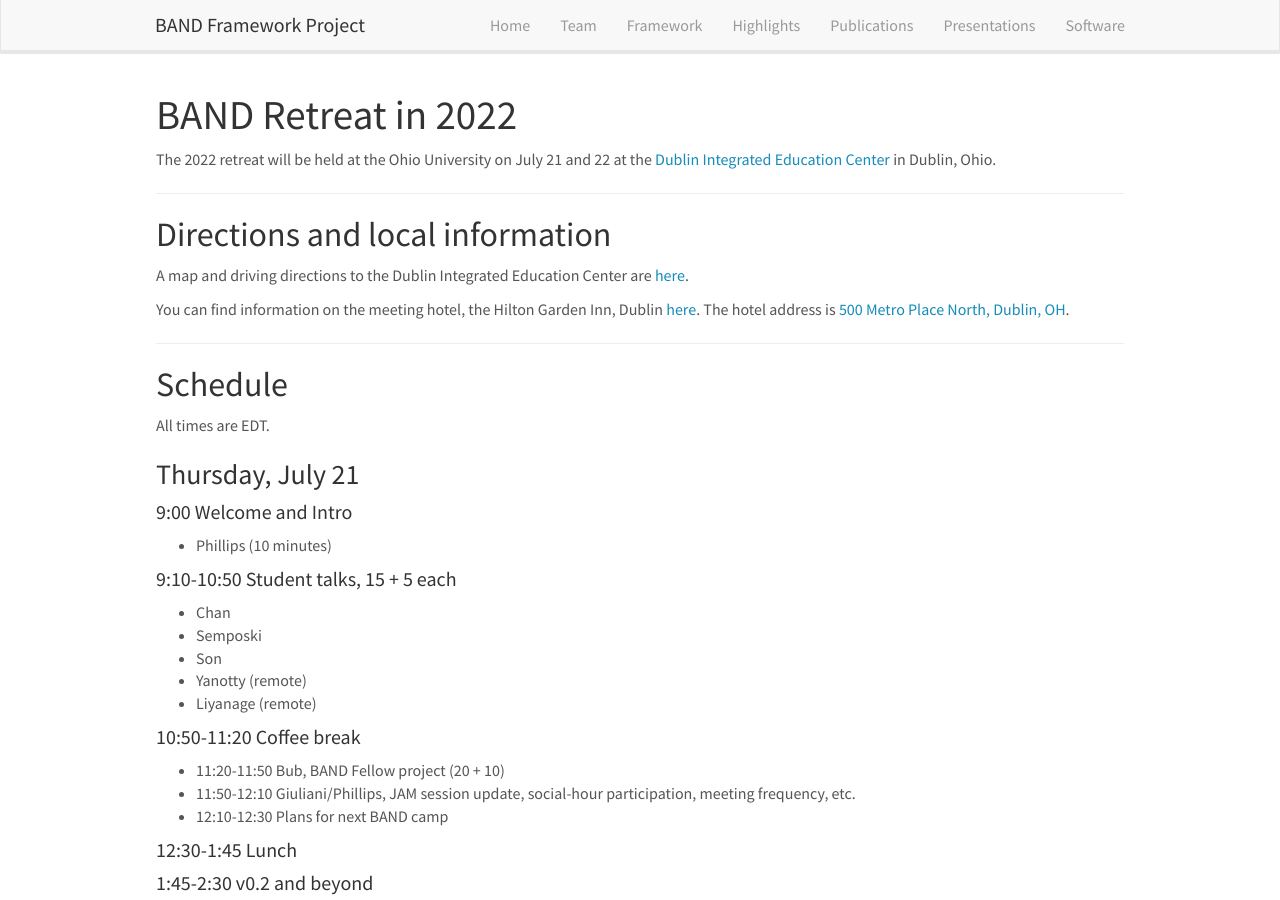
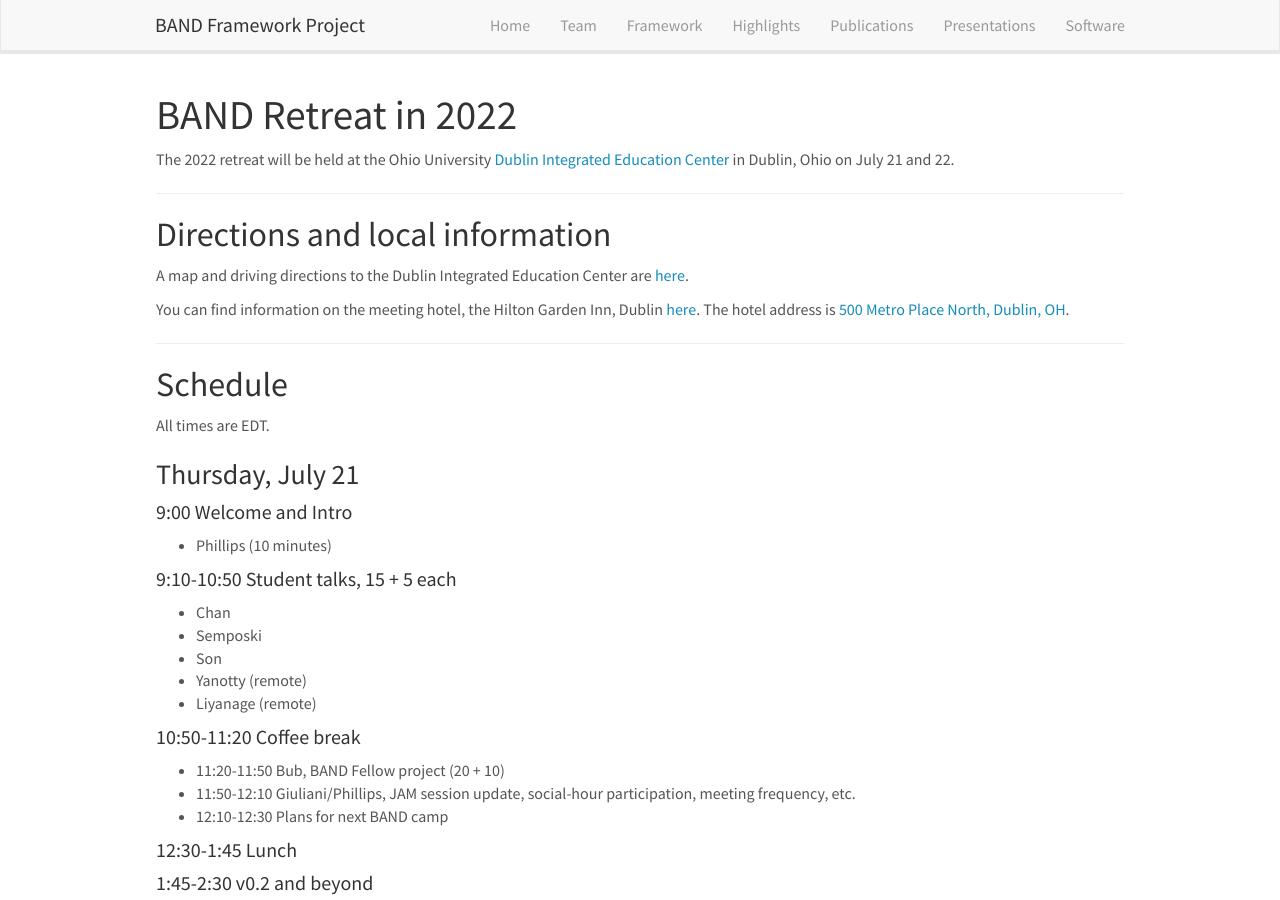
Before and after one commit to bandframework/bandframework.github.io, a Jekyll site: the page built from _pages/retreat.md, in a window 1280 px wide and 900 px high. Built offline with Jekyll 4.4.1, drawn with Linux system fonts in a browser that asks for light colours; nearby versions of some CDN libraries.

Commit message:
tweak to retreat page

```diff
--- a/_pages/retreat.md
+++ b/_pages/retreat.md
@@ -9,9 +9,9 @@ permalink: /retreat/
 # BAND Retreat in 2022
 
 <p>
-The 2022 retreat will be held at the Ohio University on July 21 and 22 at the
+The 2022 retreat will be held at the Ohio University
 <!-- College of Health Sciences and Professions -->
-<a href="https://www.ohio.edu/chsp/dublin-center/dublin-integrated-education-center">Dublin Integrated Education Center</a> in Dublin, Ohio.
+<a href="https://www.ohio.edu/chsp/dublin-center/dublin-integrated-education-center">Dublin Integrated Education Center</a> in Dublin, Ohio on July 21 and 22.
 
 </p>
 
```
